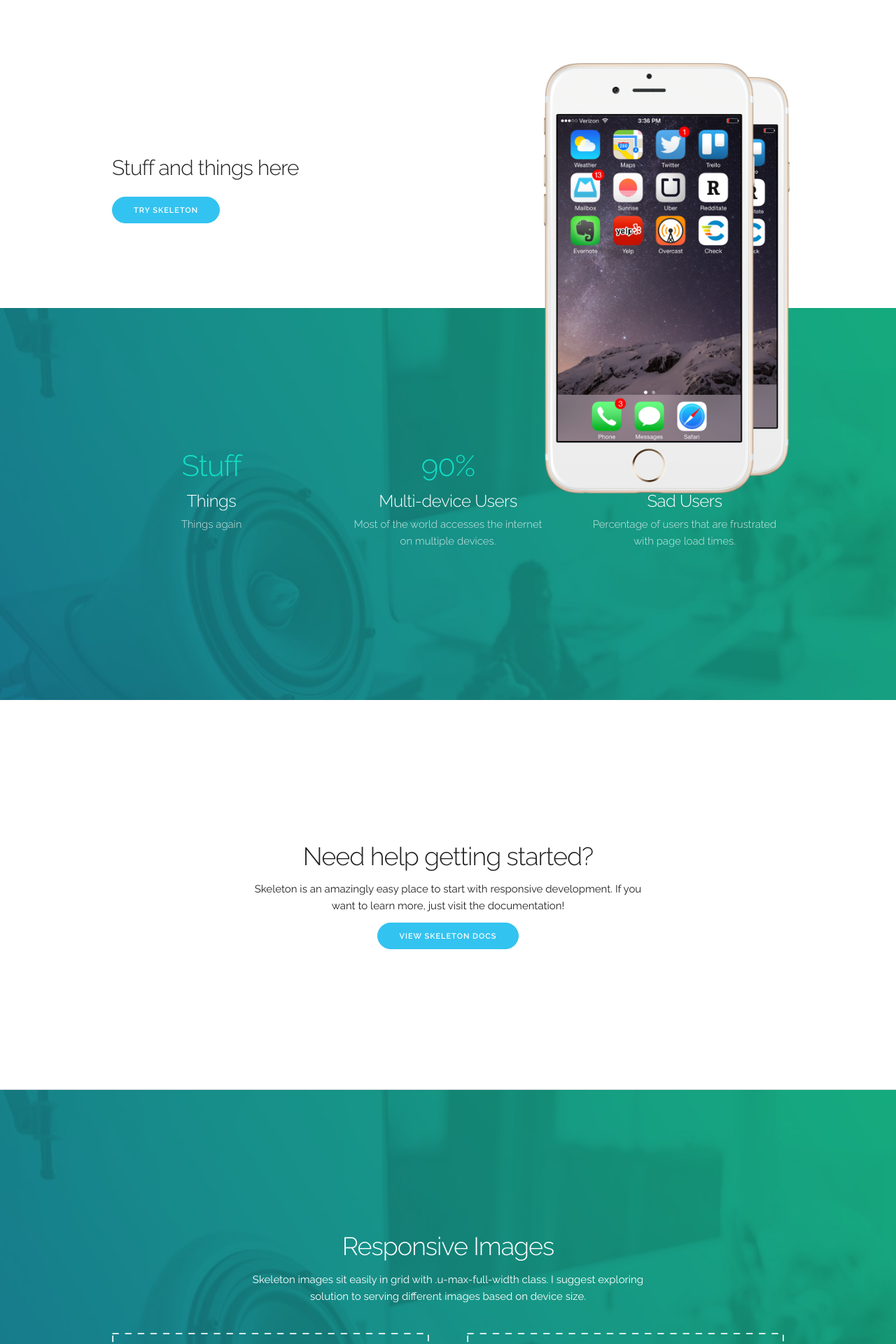
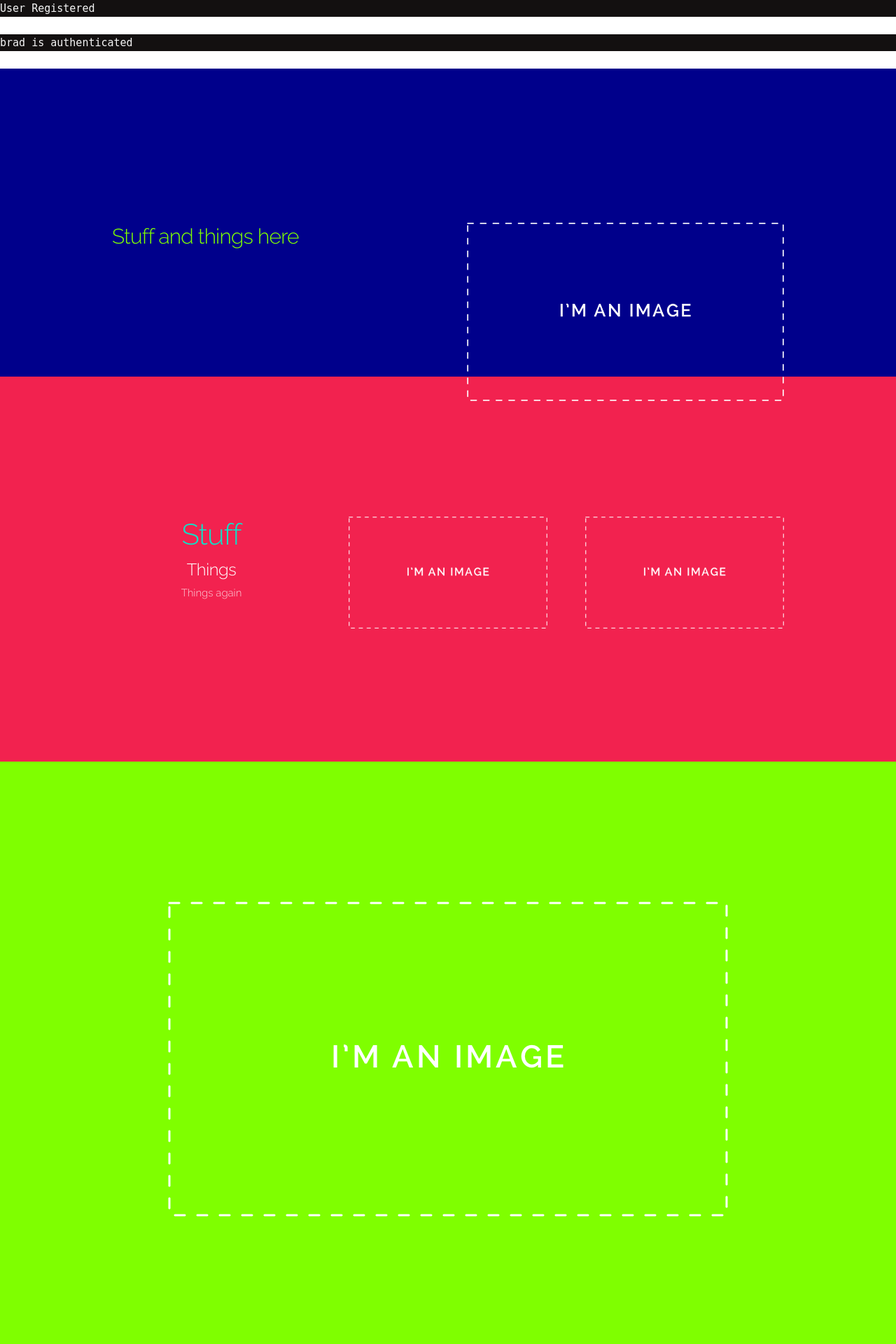
Before and after one commit to ailajm/geared-forum, a PHP site: page /index-2.php in a window 1280 px wide. Shown: the top 1920 px of the page at 70% size. Run offline with PHP 8.4, Linux system fonts and the light colour scheme.

Commit message:
Cleaned up html index.  Further build out of class and methods

```diff
--- a/css/custom.css
+++ b/css/custom.css
@@ -5,6 +5,15 @@
     Author: Coty McKinney
 */
 
+/* Global */
+body {
+    color: chartreuse;
+}
+
+pre {
+    background-color: rgb(19, 16, 16);
+    color: whitesmoke;
+}
 
 /* Shared */
 .button {
@@ -23,23 +32,13 @@
 }
 
 /* Hero */
-.phones {
-    position: relative;
-}
-
-.phone {
-    position: relative;
-    max-width: 80%;
-    margin: 3rem auto -12rem;
-}
-
-.phone + .phone {
-    display: none;
+.hero {
+    background-color: darkblue;
 }
 
 /* Values */
 .values {
-    background-image: url('../images/values-bg.jpg');
+    background-color: #f2224f;
     background-size: cover;
     color: #fff;
     padding-bottom: 5rem;
@@ -62,17 +61,22 @@
 /* Help */
 .get-help {
     border-bottom: 1px solid #ddd;
+    background-color: chartreuse;
 }
 
 /* Categories */
 .categories {
-    background-image: url('../images/values-bg.jpg');
+    background-color: aquamarine;
     background-size: cover;
     color: #fff;
 }
 
 .categories .section-description {
     margin-bottom: 4rem;
+}
+
+footer {
+    background-color: darkmagenta;
 }
 
 /* Bigger than 550 */
@@ -85,23 +89,6 @@
         padding-bottom: 12rem;
         text-align: left;
         height: 165px;
-    }
-
-    .phone {
-        position: absolute;
-        top: -7rem;
-        right: 3rem;
-        max-height: 362px;
-        z-index: 3;
-    }
-
-    .phone + .phone {
-        top: -6rem;
-        display: block;
-        max-width: 73.8%;
-        right: 0;
-        z-index: 2;
-        max-height: 338px;
     }
 
     .hero-heading {
@@ -133,16 +120,6 @@
         margin-right: auto;
     }
 
-    .phone {
-        top: -14rem;
-        right: 5rem;
-        max-height: 510px;
-    }
-    .phone + .phone {
-        top: -12rem;
-        max-height: 472px;
-    }
-
     .categories {
         padding: 15rem 0 8rem;
     }
@@ -162,13 +139,4 @@
         font-size: 3.0rem;
     }
 
-    .phone {
-        top: -16rem;
-        max-height: 615px;
-    }
-
-    .phone + .phone {
-        top: -14rem;
-        max-height: 570px;
-    }
 }
--- a/index-2.php
+++ b/index-2.php
@@ -6,30 +6,40 @@
     Author: Coty McKinney
     Credit(s): Skeleton Demo File templated
 */
-    include("index.html");
+
     class User{
-        public $id;
-        public $username;
-        public $email;
-        public $password;
-        public function __construct() {
-            echo "<script>alert('Constructor called!')</script>";
+        private $id;
+        private $username;
+        private $email;
+        private $password;
+
+        public function __construct($username, $password){
+            $this->username = $username;
+            $this->password = $password;
         }
-        public function register($username){
-            echo "<script>alert(`$username registered!`)</script>";
+
+        public function register(){
+            echo '<pre>User Registered</pre>';
         }
-        public function login($username, $password) {
-            $this->auth_user($username,$password);
+
+        public function login(){
+            $this->auth_user();
         }
-        public function auth_user($username,$password) {
-            echo "<script>alert(`$username is authenticated!`)</script>";
+
+        public function auth_user(){
+            echo '<pre>' . $this->username . ' is authenticated</pre>';
         }
+
         public function __destruct(){
-            echo "<script>alert('Destructor called!')</script>";
-            // Used for closing database connections/"wrap-up tasks"
+            echo '<pre>Destructor Called</pre>';
         }
     }
-    $User = new User;
-    $User->register('Brad');
-    $User->login('Brad', '1234');
+
+    $User = new User('brad', '1234');
+
+    $User->register();
+
+    $User->login();
+
+    include("index.html");
 ?>
--- a/index.html
+++ b/index.html
@@ -54,11 +54,9 @@
             <div class="row">
                 <div class="one-half column">
                     <h4 class="hero-heading">Stuff and things here</h4>
-                    <a class="button button-primary" href="http://getskeleton.com">Try Skeleton</a>
                 </div>
                 <div class="one-half column phones">
-                    <img class="phone" src="images/iphone.png">
-                    <img class="phone" src="images/iphone.png">
+                    <img class="u-max-full-width" src="images/placeholder.png">
                 </div>
             </div>
         </div>
@@ -72,33 +70,21 @@
                     <p class="value-description">Things again</p>
                 </div>
                 <div class="one-third column value">
-                    <h2 class="value-multiplier">90%</h2>
-                    <h5 class="value-heading">Multi-device Users</h5>
-                    <p class="value-description">Most of the world accesses the internet on multiple devices.</p>
+                    <img class="u-max-full-width" src="images/placeholder.png">
                 </div>
                 <div class="one-third column value">
-                    <h2 class="value-multiplier">66%</h2>
-                    <h5 class="value-heading">Sad Users</h5>
-                    <p class="value-description">Percentage of users that are frustrated with page load times.</p>
+                    <img class="u-max-full-width" src="images/placeholder.png">
                 </div>
             </div>
         </div>
     </div>
     <div class="section get-help">
         <div class="container">
-            <h3 class="section-heading">Need help getting started?</h3>
-            <p class="section-description">Skeleton is an amazingly easy place to start with responsive development. If you want to learn more, just visit the documentation!</p>
-            <a class="button button-primary" href="http://getskeleton.com">View Skeleton Docs</a>
+            <img class="u-max-full-width" src="images/placeholder.png">
         </div>
     </div>
     <div class="section categories">
         <div class="container">
-            <h3 class="section-heading">Responsive Images</h3>
-            <p
-                class="section-description">
-                    Skeleton images sit easily in grid with .u-max-full-width class.
-                    I suggest exploring solution to serving different images based on device size.
-            </p>
             <div class="row">
                 <div class="one-half column category">
                     <img class="u-max-full-width" src="images/placeholder.png">
@@ -109,6 +95,10 @@
             </div>
         </div>
     </div>
+    <footer>
+        <p class="section-description">Skeleton is an amazingly easy place to start with responsive development. If you want to learn more, just visit the documentation!</p>
+        <a class="button button-primary" href="http://getskeleton.com">View Skeleton Docs</a>
+    </footer>
 <!-- End Document -->
 </body>
 </html>
```
